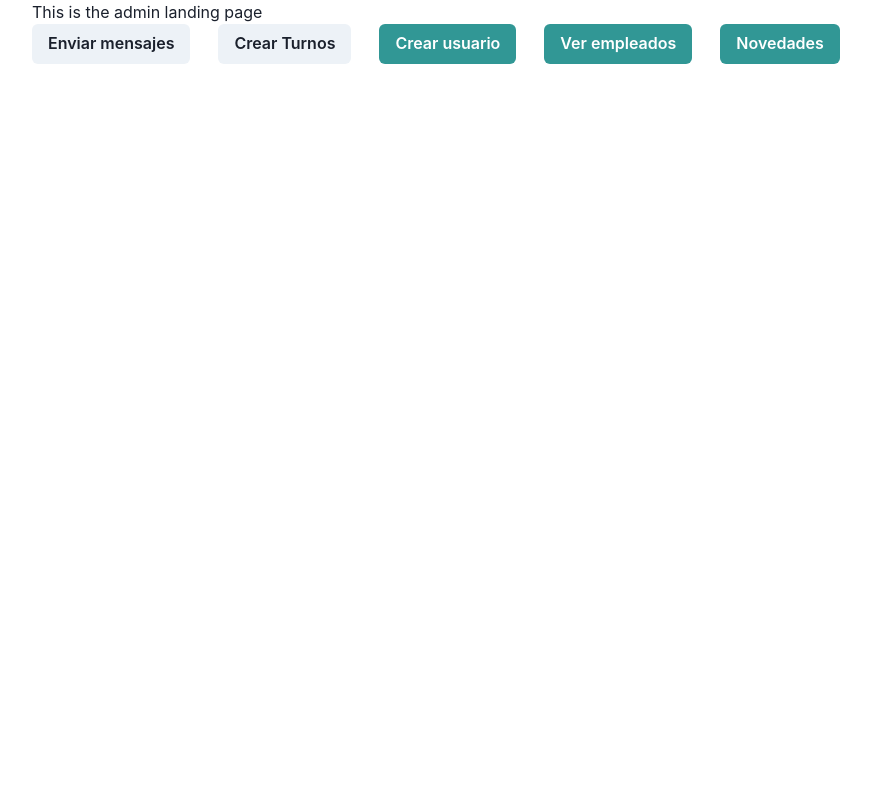
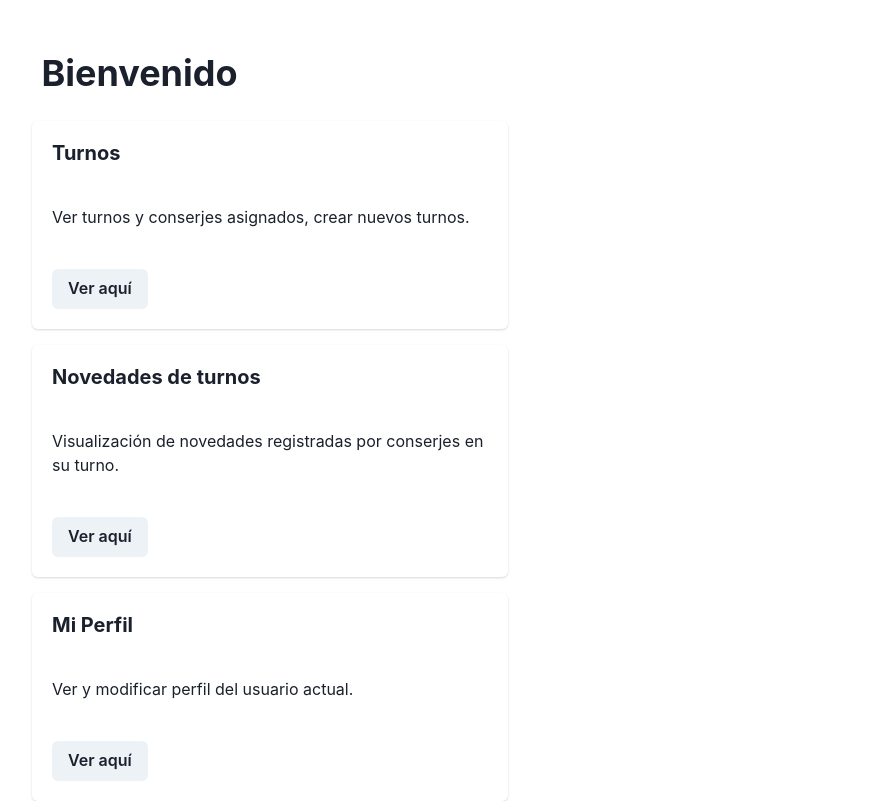
Before and after one commit to gmoliva/Mankekes-Front, a Next.js app: page /admin/dashboard in a window 1280 px wide. Shown: the whole page, without its empty margins (224-1095 px from the left). Built offline with nearby package versions, Linux system fonts and the light colour scheme.

Commit message:
vista de perfil, cartas en home

```diff
--- a/components/Sidebar.jsx
+++ b/components/Sidebar.jsx
@@ -1,6 +1,5 @@
 import {
 Box,
-Button,
 Drawer,
 DrawerContent,
 DrawerOverlay,
@@ -9,16 +8,11 @@ Icon,
 Text,
 useDisclosure,
 Container,
-HStack,
 useMediaQuery,
-useColorMode,
-useColorModeValue
 } from "@chakra-ui/react";
 import { useEffect } from "react";
 import { FaClipboardCheck, FaRss } from "react-icons/fa";
-import { AiFillGift } from "react-icons/ai";
-import { BsGearFill } from "react-icons/bs";
-import { HiCode, HiCollection } from "react-icons/hi";
+import { HiCollection } from "react-icons/hi";
 import { MdHome, MdLogout, MdCalendarToday, MdPeople } from "react-icons/md";
 import React from "react";
 import { useRouter } from "next/router";
@@ -72,11 +66,11 @@ return(
         </Text>
     </Flex>
     <Flex direction="column" as="nav" fontSize="sm" color="gray.600" aria-label="Main Navigation">
-        <NavItem icon={MdHome} onClick={() => router.push('../admin/dashboard') }>Home</NavItem>
-        <NavItem icon={MdCalendarToday} onClick={() => router.push('../turnos/administracionTurnos')}>Turnos</NavItem>
-        <NavItem icon={HiCollection} onClick={() => router.push('../novedades/novedad')}>Novedades</NavItem>
-        <NavItem icon={MdPeople} onClick={()=> router.push('../usuarios/mostrar')}>Empleados</NavItem>
-        <NavItem icon={FaClipboardCheck}>Perfil</NavItem>
+        <NavItem icon={MdHome} onClick={() => router.push('/admin/dashboard') }>Home</NavItem>
+        <NavItem icon={MdCalendarToday} onClick={() => router.push('/turnos/administracionTurnos')}>Turnos</NavItem>
+        <NavItem icon={HiCollection} onClick={() => router.push('/novedades/novedad')}>Novedades</NavItem>
+        <NavItem icon={MdPeople} onClick={()=> router.push('/usuarios/mostrar')}>Empleados</NavItem>
+        <NavItem icon={FaClipboardCheck} onClick={()=> router.push(`/usuarios/perfil/${localStorage.getItem('token')}`)}>Perfil</NavItem>
         <NavItem icon={MdLogout} onClick={logout}>Logout</NavItem>
     </Flex>
 </Box>
@@ -97,7 +91,7 @@ bg="brand.600" borderColor="blackAlpha.300" borderRightWidth="1px" w="60" {...pr
     <NavItem icon={MdHome} onClick={() => router.push('/conserje/home') }>Home</NavItem>
     <NavItem icon={MdCalendarToday} onClick={() => router.push('/turnos/conserjeriaTurnos')}>Mis Turnos</NavItem>
     <NavItem icon={HiCollection}>Mis Novedades</NavItem>
-    <NavItem icon={FaClipboardCheck}>Perfil</NavItem>
+    <NavItem icon={FaClipboardCheck} onClick={()=> router.push(`/usuarios/perfil/${localStorage.getItem('token')}`)}>Perfil</NavItem>
     <NavItem icon={MdLogout} onClick={logout}>Logout</NavItem>
 </Flex>
 </Box>
--- a/pages/admin/dashboard.jsx
+++ b/pages/admin/dashboard.jsx
@@ -1,43 +1,53 @@
 import React from 'react'
 import { useRouter } from 'next/router'
-import {  Button, ButtonGroup, Container, HStack, Input } from '@chakra-ui/react'
-import { isAdmin } from '../../data/usuarios'
+import { Container, Box, Button, SimpleGrid, Heading, Card, CardHeader, CardBody, CardFooter, Text } from '@chakra-ui/react'
 
 
 const AdminDashboard = () => {
+    const router = useRouter()
+    return (
+        <Box marginTop={'5%'} width={'full'}>
+                <Heading size='xl' marginBottom={'5%'} marginLeft={'5%'}>Bienvenido</Heading>
+                <Container minW={'100%'}>
 
-    const router = useRouter()
+                <SimpleGrid spacing={4} templateColumns='repeat(auto-fill, minmax(280px, 2fr))'>
+            <Card>
+                <CardHeader>
+                <Heading size='md'>Turnos</Heading>
+                </CardHeader>
+                <CardBody>
+                <Text>Ver turnos y conserjes asignados, crear nuevos turnos.</Text>
+                </CardBody>
+                <CardFooter>
+                <Button onClick={() => router.push('../turnos/administracionTurnos')}>Ver aquí</Button>
+                </CardFooter>
+            </Card>
+            <Card>
+                <CardHeader>
+                <Heading size='md'>Novedades de turnos</Heading>
+                </CardHeader>
+                <CardBody>
+                <Text>Visualización de novedades registradas por conserjes en su turno.</Text>
+                </CardBody>
+                <CardFooter>
+                <Button onClick={() => router.push('../novedades/novedad')}>Ver aquí</Button>
+                </CardFooter>
+            </Card>
+            <Card>
+                <CardHeader>
+                <Heading size='md'>Mi Perfil</Heading>
+                </CardHeader>
+                <CardBody>
+                <Text>Ver y modificar perfil del usuario actual.</Text>
+                </CardBody>
+                <CardFooter>
+                <Button onClick={()=> router.push(`/usuarios/perfil/${localStorage.getItem('token')}`)}>Ver aquí</Button>
+                </CardFooter>
+            </Card>
+            </SimpleGrid>
 
-    const onSubmit = async (e) => {
-		e.preventDefault()
-
-		let rut = localStorage.getItem('token')
-
-		//localStorage.setItem('userType', response.data.user)
-		const usrType = await isAdmin(rut)
-		//console.log(response.data.user)
-		if(usrType.status === 202){
-			router.push('../mailer')
-		} else if(usrType.status === 200){
-			router.push('../404')
-		}
-	}
-
-    return (
-        <Container>
-        <div>
-            <h1>This is the admin landing page</h1>
-        </div>
-        <HStack>
-            <ButtonGroup gap='5'>
-            <Button onClick={onSubmit}>Enviar mensajes</Button>
-            <Button onClick={() => router.push('../turnos/administracionTurnos')}>Crear Turnos</Button>
-            <Button colorScheme={"teal"} onClick={() => router.push('../usuarios/crear')} >Crear usuario</Button>
-            <Button colorScheme={"teal"} onClick={() => router.push('../usuarios/mostrar')}>Ver empleados</Button>
-            <Button colorScheme={"teal"} onClick={() => router.push('../novedades/novedad')}>Novedades</Button>
-            </ButtonGroup>
-        </HStack>
         </Container>
+            </Box>
     )
 }
 
--- a/pages/conserje/home.jsx
+++ b/pages/conserje/home.jsx
@@ -1,4 +1,4 @@
-import { Button, Container, Heading, HStack, Input, Stack, Table, Thead, Tr, Td, Th, Tbody } from '@chakra-ui/react'
+import { Container, Box, Button, SimpleGrid, Heading, Card, CardHeader, CardBody, CardFooter, Text } from '@chakra-ui/react'
 import React from 'react'
 import { useRouter } from 'next/router'
 
@@ -6,11 +6,48 @@ import { useRouter } from 'next/router'
 const ConserjeDb = () => {
     const router = useRouter()
     return (
-        <div>
-            <h1>Buenas Conserje, que desea hacer hoy</h1>
-                <Button colorScheme={"teal"} onClick={() => router.push('../turnos/conserjeriaTurnos')}>Ver mis turnos</Button>
+        <Box marginTop={'5%'} width={'full'}>
+                <Heading size='xl' marginBottom={'5%'} marginLeft={'5%'}>Bienvenido</Heading>
+                <Container minW={'100%'}>
 
-        </div>
+                <SimpleGrid spacing={4} templateColumns='repeat(auto-fill, minmax(280px, 2fr))'>
+            <Card>
+                <CardHeader>
+                <Heading size='md'>Turnos</Heading>
+                </CardHeader>
+                <CardBody>
+                <Text>Visualización de turnos que se le han asignado.</Text>
+                </CardBody>
+                <CardFooter>
+                <Button onClick={() => router.push('../turnos/conserjeriaTurnos')}>Ver aquí</Button>
+                </CardFooter>
+            </Card>
+            <Card>
+                <CardHeader>
+                <Heading size='md'> Mis novedades</Heading>
+                </CardHeader>
+                <CardBody>
+                <Text>Visualización de novedades creadas por mí.</Text>
+                </CardBody>
+                <CardFooter>
+                <Button onClick={() => router.push('../turnos/conserjeriaTurnos')}>Ver aquí</Button>
+                </CardFooter>
+            </Card>
+            <Card>
+                <CardHeader>
+                <Heading size='md'>Mi Perfil</Heading>
+                </CardHeader>
+                <CardBody>
+                <Text>Ver y modificar perfil del usuario actual.</Text>
+                </CardBody>
+                <CardFooter>
+                <Button onClick={()=> router.push(`/usuarios/perfil/${localStorage.getItem('token')}`)}>Ver aquí</Button>
+                </CardFooter>
+            </Card>
+            </SimpleGrid>
+
+        </Container>
+            </Box>
     )
 }
 
--- a/pages/turnos/conserjeriaTurnos.jsx
+++ b/pages/turnos/conserjeriaTurnos.jsx
@@ -38,8 +38,8 @@ const Turnos = () => {
 
 
     return (
-        <>
-            <Container maxW="container.xl" marginLeft={{base: 0, md: '60'}}>
+
+            <Container maxW="container.xl">
                 <Heading as="h1" size="2xl" textAlign="center" mt="10">Seleccione un turno</Heading>
                 <Button  variant='outline' onClick={()=> router.push('../conserje/home')}>Atras</Button>
                 <Stack spacing={4} mt="10">
@@ -57,7 +57,7 @@ const Turnos = () => {
                     </Table>
                 </Stack>
             </Container>
-        </>
+
 
     )
 }
--- /dev/null
+++ b/pages/usuarios/perfil/[userID].jsx
@@ -0,0 +1,168 @@
+import {useState} from 'react'
+import {useRouter} from 'next/router'
+import Swal from 'sweetalert2'
+import { Button, Box, Container, Heading,Stack, Card, CardHeader, CardBody, CardFooter, Text} from '@chakra-ui/react'
+import { getUsuario,updateUsuario} from '../../../data/usuarios'
+
+export const getServerSideProps = async (context) => {
+    const response = await getUsuario(context.query.userID)
+    return {
+        props: {
+            data: response.data
+        }
+    }
+}
+
+const Editar = ({ data }) => {
+
+    const [usuario, setUsuario] = useState(data)
+    const router = useRouter()
+    const { userID } = router.query
+
+    function validar(){
+
+        var rut,nombre,domicilio,email,numero,tipoUsuario,estadoUsuario;
+
+        rut = usuario.rut;
+        nombre = usuario.nombre;
+        domicilio = usuario.domicilio;
+        email = usuario.email;
+        numero = usuario.numero;
+        tipoUsuario = usuario.tipoUsuario;
+        estadoUsuario = usuario.estadoUsuario;
+
+        const expresionNombre = /^([a-zA-Z]{2,}\s[a-zA-Z]{1,}'?-?[a-zA-Z]{2,}\s?([a-zA-Z]{1,})?)/;
+        const expresionDomicilio =/[a-zA-Z]+\s[A-Za-z0-9]+/;
+        const expresionEmail = /[a-z0-9!#$%&'*+/=?^_`{|}~-]+(?:\.[a-z0-9!#$%&'*+/=?^_`{|}~-]+)*@(?:[a-z0-9](?:[a-z0-9-]*[a-z0-9])?\.)+[a-z0-9](?:[a-z0-9-]*[a-z0-9])?/g;
+
+        if(rut === "" || nombre === "" || domicilio === "" || email === "" || numero === "" || tipoUsuario === "" || estadoUsuario === ""){
+            return false;
+        }else if(!expresionNombre.test(nombre)){
+            alert("El nombre no es valido")
+            return false;
+        }else if(!expresionEmail.test(email)){
+            alert("El email no es valido")
+            return false;
+        }else if(!expresionDomicilio.test(domicilio)){
+            alert("El domicilio no valido")
+            return false;
+        }
+        return true;
+    }
+
+    const handleChange = (e) => {
+        setUsuario({
+            ...usuario,
+            [e.target.name]: e.target.value
+        })
+
+    }
+
+    //console.log(usuario.rut)
+    const submitUsuario =(e) => {
+        e.preventDefault()
+
+        const v = validar();
+
+        if (v === false){
+            //alert("Por favor ingresar de manera correcta los");
+            console.log("mal")
+        }else if (v === true){
+            //e.preventDefault()
+            console.log("bien")
+
+            let timerInterval
+        updateUsuario(userID,usuario).then(res => {
+            if (res.status == 200){
+                Swal.fire({
+                    title:'Usuario actualizado correctamente',
+                    icon:'success',
+                    timer:1000,
+                    timerProgressBar: false,
+                    showConfirmButton: false,
+
+                    willClose: () =>{
+                        clearInterval(timerInterval)
+                    }
+                })
+                handleClick()
+            }
+        })
+        }
+    }
+
+    const handleClick = async event => {
+        await delay(1300);
+        router.push('../mostrar')
+    };
+
+    const delay = ms => new Promise(
+        resolve => setTimeout(resolve, ms)
+    );
+
+
+    return(
+        <Container maxW="container.xl" mt={10}>
+            <Card>
+                <CardHeader>
+                    <Heading size='lg'>Mi Perfil</Heading>
+                </CardHeader>
+
+                <CardBody>
+                    <Stack spacing='4'>
+
+                    <Box>
+                        <Heading size='sm' textTransform='uppercase'>
+                        RUT
+                        </Heading>
+                        <Text pt='2' fontSize='md' marginBottom={'1%'}>
+                        {usuario.rut}
+                        </Text>
+                    </Box>
+
+                    <Box>
+                        <Heading size='sm' textTransform='uppercase'>
+                        Nombre
+                        </Heading>
+                        <Text pt='2' fontSize='md' marginBottom={'1%'}>
+                            {usuario.nombre}
+                        </Text>
+                    </Box>
+
+                    <Box>
+                        <Heading size='sm' textTransform='uppercase'>
+                        Domicilio
+                        </Heading>
+                        <Text pt='2' fontSize='md' marginBottom={'1%'}>
+                            {usuario.domicilio}
+                        </Text>
+
+                    </Box>
+
+                    <Box>
+                        <Heading size='sm' textTransform='uppercase'>
+                        Email
+                        </Heading>
+                        <Text pt='2' fontSize='md' marginBottom={'1%'}>
+                            {usuario.email}
+                        </Text>
+                    </Box>
+
+                    <Box>
+                        <Heading size='sm' textTransform='uppercase'>
+                        Numero
+                        </Heading>
+                        <Text pt='2' fontSize='md' marginBottom={'1%'}>
+                            {usuario.numero}
+                        </Text>
+                    </Box>
+
+                    </Stack>
+                </CardBody>
+            </Card>
+
+        </Container>
+)
+}
+
+export default Editar
```
